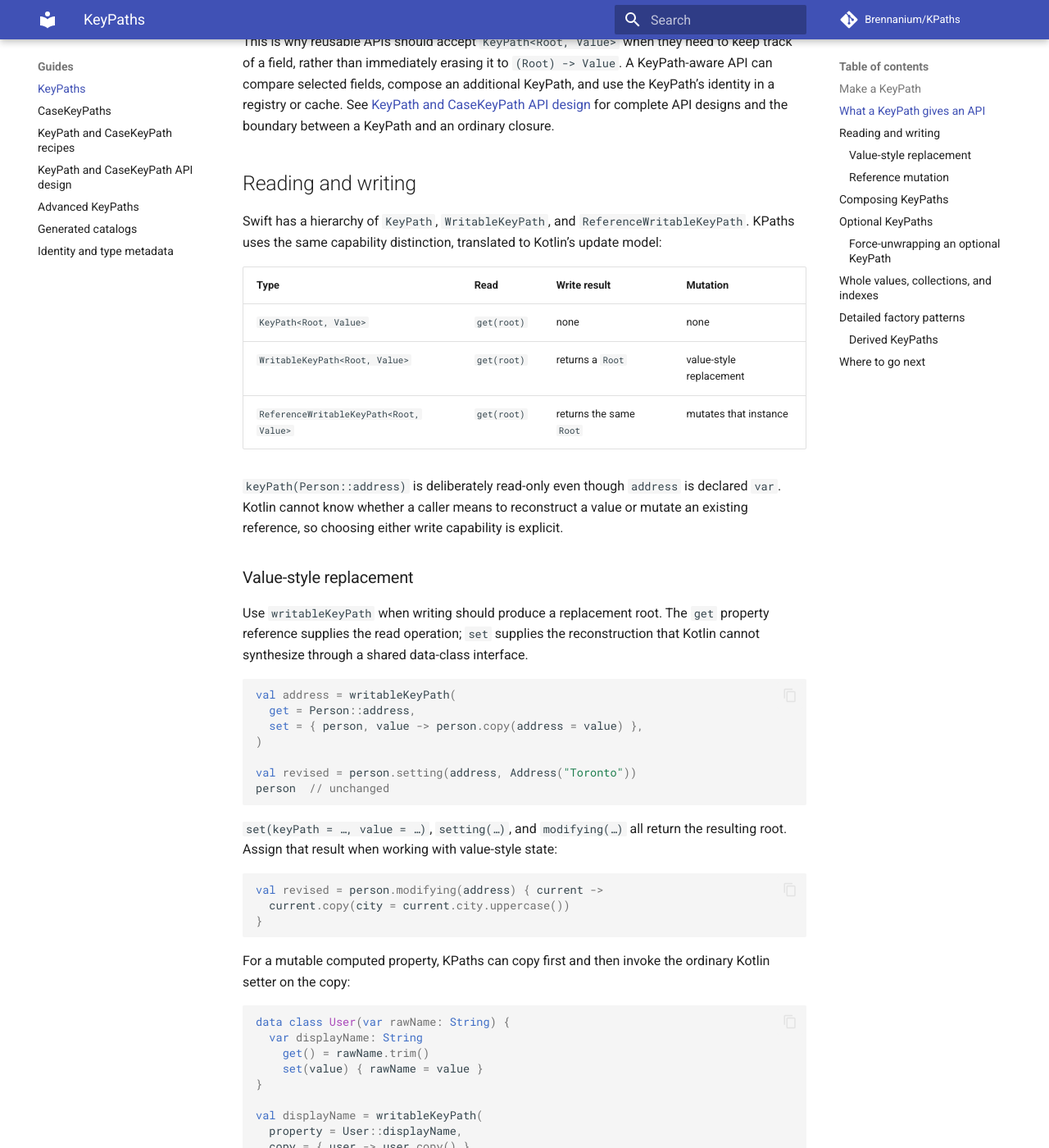
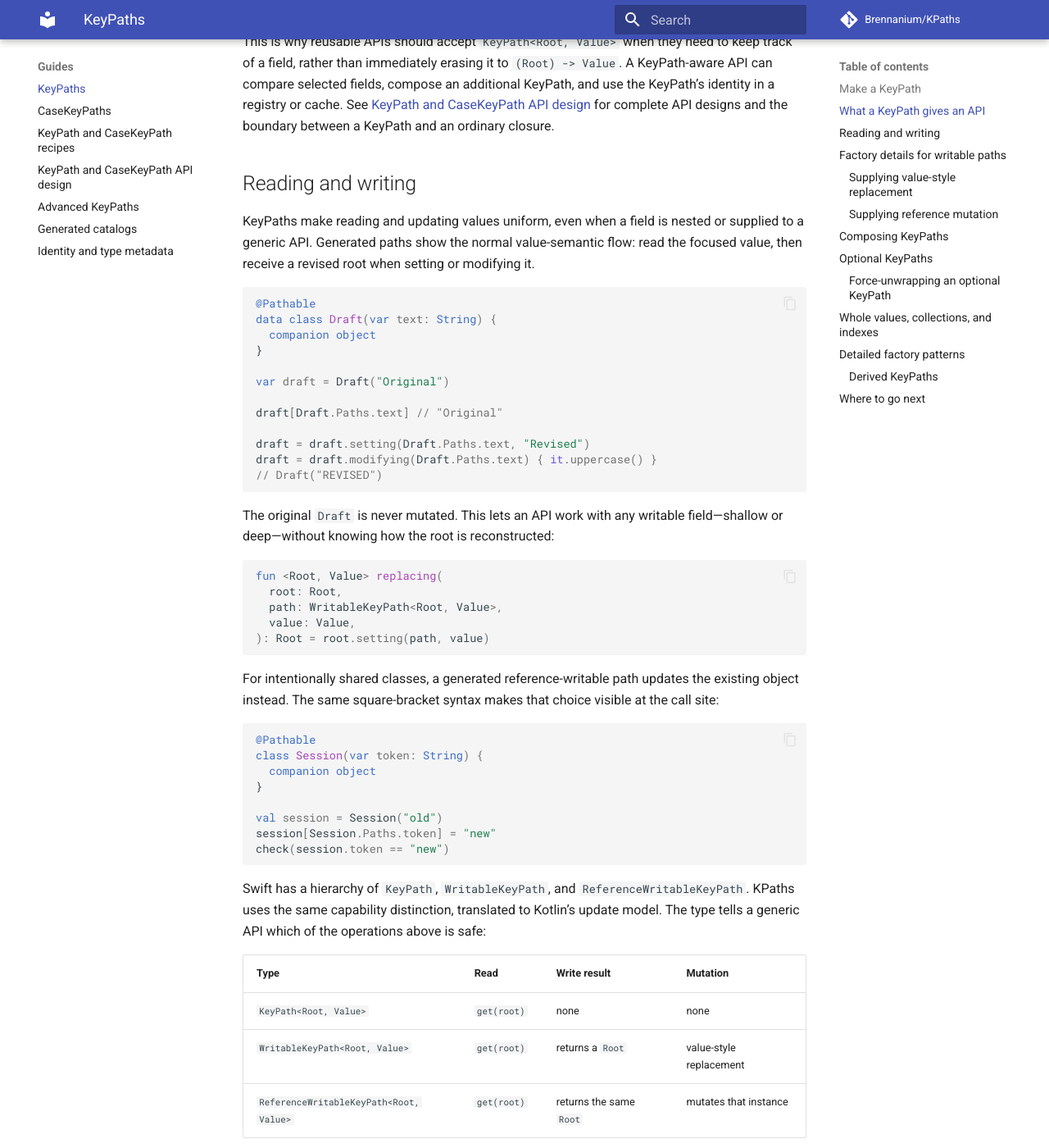
Before and after one commit to Brennanium/KPaths, an MkDocs documentation site: the page built from docs/key-paths.md, in a window 1280 px wide and 1400 px high, scrolled down 1673 px. Shown: the whole window at 82% size. Built offline with MkDocs 1.6.1 and Material for MkDocs 9.7.7, drawn with Linux system fonts in a browser that asks for light colours; comment, search, counter and statistics services are not loaded; some of the changed text lies outside the part shown.

Commit message:
Lead writable path docs with operations

````diff
--- a/docs/key-paths.md
+++ b/docs/key-paths.md
@@ -77,7 +77,53 @@ KeyPath and an ordinary closure.
 
 ## Reading and writing
 
-Swift has a hierarchy of `KeyPath`, `WritableKeyPath`, and `ReferenceWritableKeyPath`. KPaths uses the same capability distinction, translated to Kotlin’s update model:
+KeyPaths make reading and updating values uniform, even when a field is nested or supplied to a
+generic API. Generated paths show the normal value-semantic flow: read the focused value, then
+receive a revised root when setting or modifying it.
+
+```kotlin
+@Pathable
+data class Draft(var text: String) {
+  companion object
+}
+
+var draft = Draft("Original")
+
+draft[Draft.Paths.text] // "Original"
+
+draft = draft.setting(Draft.Paths.text, "Revised")
+draft = draft.modifying(Draft.Paths.text) { it.uppercase() }
+// Draft("REVISED")
+```
+
+The original `Draft` is never mutated. This lets an API work with any writable field—shallow or
+deep—without knowing how the root is reconstructed:
+
+```kotlin
+fun <Root, Value> replacing(
+  root: Root,
+  path: WritableKeyPath<Root, Value>,
+  value: Value,
+): Root = root.setting(path, value)
+```
+
+For intentionally shared classes, a generated reference-writable path updates the existing object
+instead. The same square-bracket syntax makes that choice visible at the call site:
+
+```kotlin
+@Pathable
+class Session(var token: String) {
+  companion object
+}
+
+val session = Session("old")
+session[Session.Paths.token] = "new"
+check(session.token == "new")
+```
+
+Swift has a hierarchy of `KeyPath`, `WritableKeyPath`, and `ReferenceWritableKeyPath`. KPaths uses
+the same capability distinction, translated to Kotlin’s update model. The type tells a generic API
+which of the operations above is safe:
 
 | Type | Read | Write result | Mutation |
 | --- | --- | --- | --- |
@@ -85,9 +131,18 @@ Swift has a hierarchy of `KeyPath`, `WritableKeyPath`, and `ReferenceWritableKey
 | `WritableKeyPath<Root, Value>` | `get(root)` | returns a `Root` | value-style replacement |
 | `ReferenceWritableKeyPath<Root, Value>` | `get(root)` | returns the same `Root` | mutates that instance |
 
-`keyPath(Person::address)` is deliberately read-only even though `address` is declared `var`. Kotlin cannot know whether a caller means to reconstruct a value or mutate an existing reference, so choosing either write capability is explicit.
+## Factory details for writable paths
 
-### Value-style replacement
+KSP selects the capability for generated stored properties: `val` becomes a read-only `KeyPath`;
+data-class `var` becomes a copy-based `WritableKeyPath`; and `class var` becomes a
+`ReferenceWritableKeyPath`. The following factories cover models KSP cannot generate for, such as
+third-party types, computed properties, and derived values.
+
+`keyPath(Person::address)` is deliberately read-only even though `address` is declared `var`.
+Kotlin cannot know whether a caller means to reconstruct a value or mutate an existing reference,
+so manual code chooses either write capability explicitly.
+
+### Supplying value-style replacement
 
 Use `writableKeyPath` when writing should produce a replacement root. The `get` property reference supplies the read operation; `set` supplies the reconstruction that Kotlin cannot synthesize through a shared data-class interface.
 
@@ -140,7 +195,7 @@ val normalizedName: WritableKeyPath<User, String> = writableKeyPath(
 Use the `PathId` overload only for the same narrow library-author case as the read-only KeyPath
 factory: custom structural identity or an explicit `TypeId`.
 
-### Reference mutation
+### Supplying reference mutation
 
 Use `referenceWritableKeyPath` when a mutable class is intentionally shared and its existing instance should change:
 
@@ -176,17 +231,15 @@ This form is only for reference semantics. A value-style model should use `writa
 Like Swift KeyPaths, KPaths KeyPaths compose. `then` is the Kotlin-friendly spelling; `appending` is available when the longer name reads better.
 
 ```kotlin
-val address = writableKeyPath(
-  get = Person::address,
-  set = { person, value -> person.copy(address = value) },
-)
-val city = writableKeyPath(
-  get = Address::city,
-  set = { address, value -> address.copy(city = value) },
-)
+@Pathable
+data class Address(var city: String) { companion object }
 
-val personCity = address.then(city)
-val revised = person.setting(personCity, "Toronto")
+@Pathable
+data class Person(var address: Address) { companion object }
+
+val personCity = Person.Paths.address.then(Address.Paths.city)
+val revised = Person(Address("Paris")).setting(personCity, "Toronto")
+// Person(Address("Toronto"))
 ```
 
 Two writable KeyPaths compose to a `WritableKeyPath`. A reference-writable outer KeyPath composed with a writable inner KeyPath remains reference-writable. Any composition containing a read-only KeyPath is read-only: KPaths will never invent a reconstruction function just to make a composed KeyPath writable. The [API reference](api/index.md) documents the complete `then` overload set.
````
